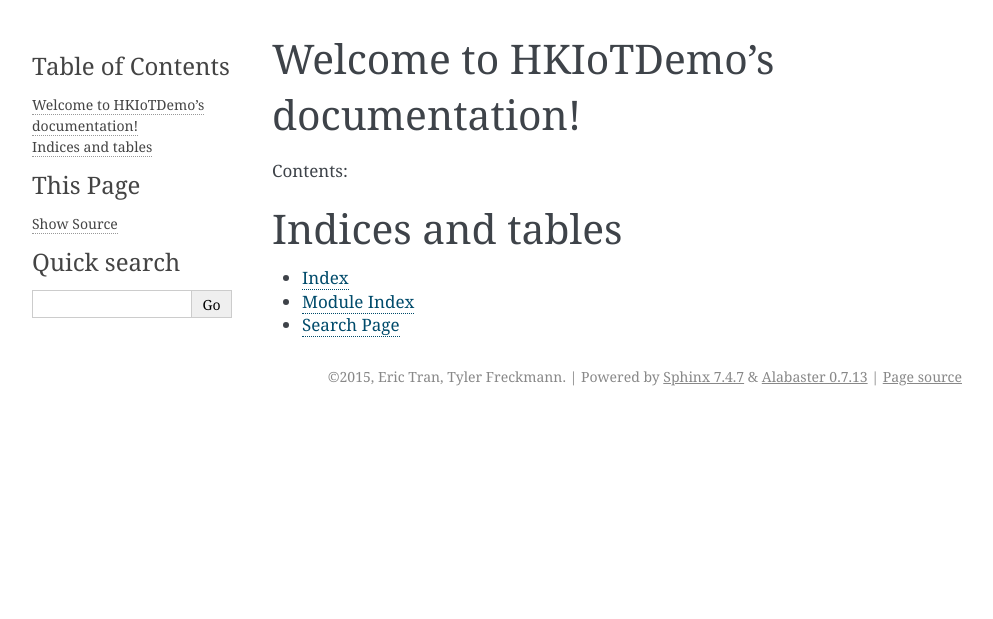
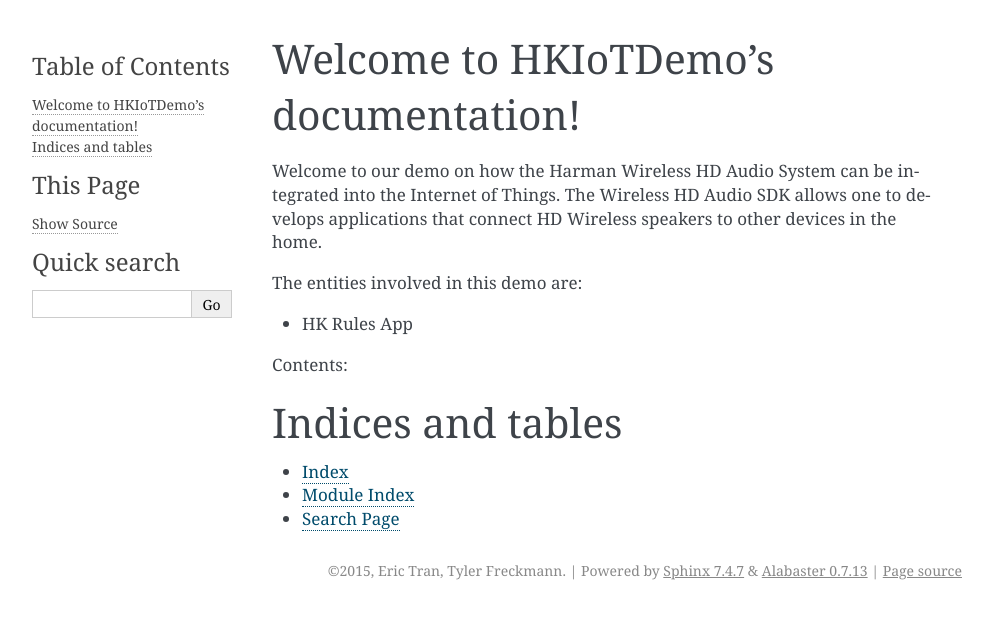
Before and after one commit to tylerfreckmann/HKIoTDemo, a Sphinx documentation site: the page built from docs/source/index.rst, in a window 1280 px wide. Shown: the top 619 px of the page, without its empty margins (148-1141 px from the left). Built offline with Sphinx 7.4.7, drawn with Linux system fonts in a browser that asks for light colours.

Commit message:
before we got kicked out of the room

```diff
--- a/docs/source/index.rst
+++ b/docs/source/index.rst
@@ -1,10 +1,11 @@
-.. HKIoTDemo documentation master file, created by
-   sphinx-quickstart on Wed Aug 19 14:31:35 2015.
-   You can adapt this file completely to your liking, but it should at least
-   contain the root `toctree` directive.
-
 Welcome to HKIoTDemo's documentation!
 =====================================
+
+Welcome to our demo on how the Harman Wireless HD Audio System can be integrated into the Internet of Things. The Wireless HD Audio SDK allows one to develops applications that connect HD Wireless speakers to other devices in the home.
+
+The entities involved in this demo are:
+
+* HK Rules App
 
 Contents:
 
```
Also changed, not shown: docs/source/modules.rst (added, +8 -0 lines).
